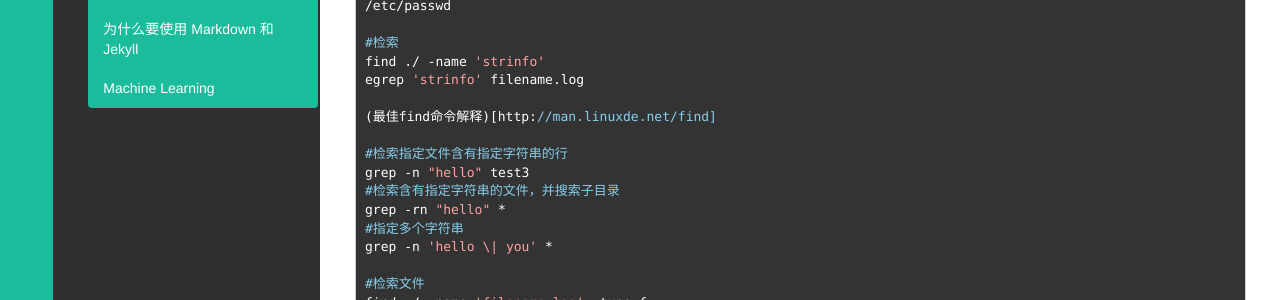
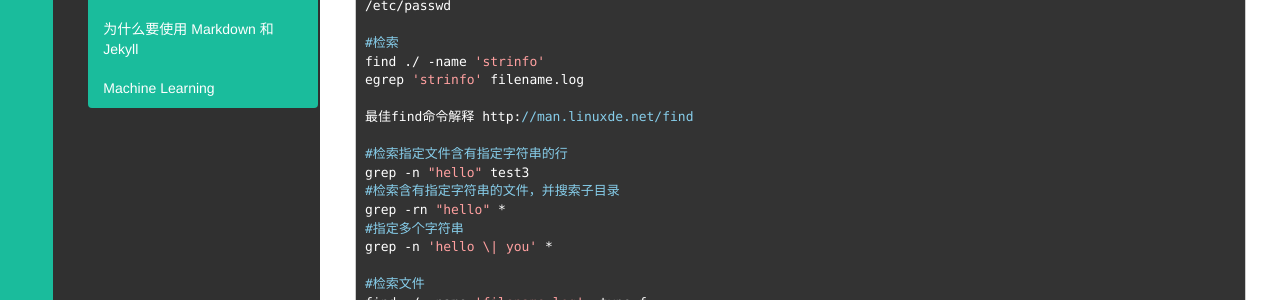
Before and after one commit to kyoyo/kyoyo.github.io, a Jekyll site: the page built from _posts/常用/2017-10-04-LinuxCommand.md, in a window 1280 px wide. Shown: the part 460-760 px from the top of the page. Built offline with Jekyll 4.4.1, drawn with Linux system fonts in a browser that asks for light colours; Markdown is read by kramdown in place of the engine named in the settings.

```diff
--- a/_posts/常用/2017-10-04-LinuxCommand.md
+++ b/_posts/常用/2017-10-04-LinuxCommand.md
@@ -27,7 +27,7 @@ printenv
 find ./ -name 'strinfo'
 egrep 'strinfo' filename.log
 
-(最佳find命令解释)[http://man.linuxde.net/find]
+最佳find命令解释 http://man.linuxde.net/find
 
 #检索指定文件含有指定字符串的行
 grep -n "hello" test3
```
